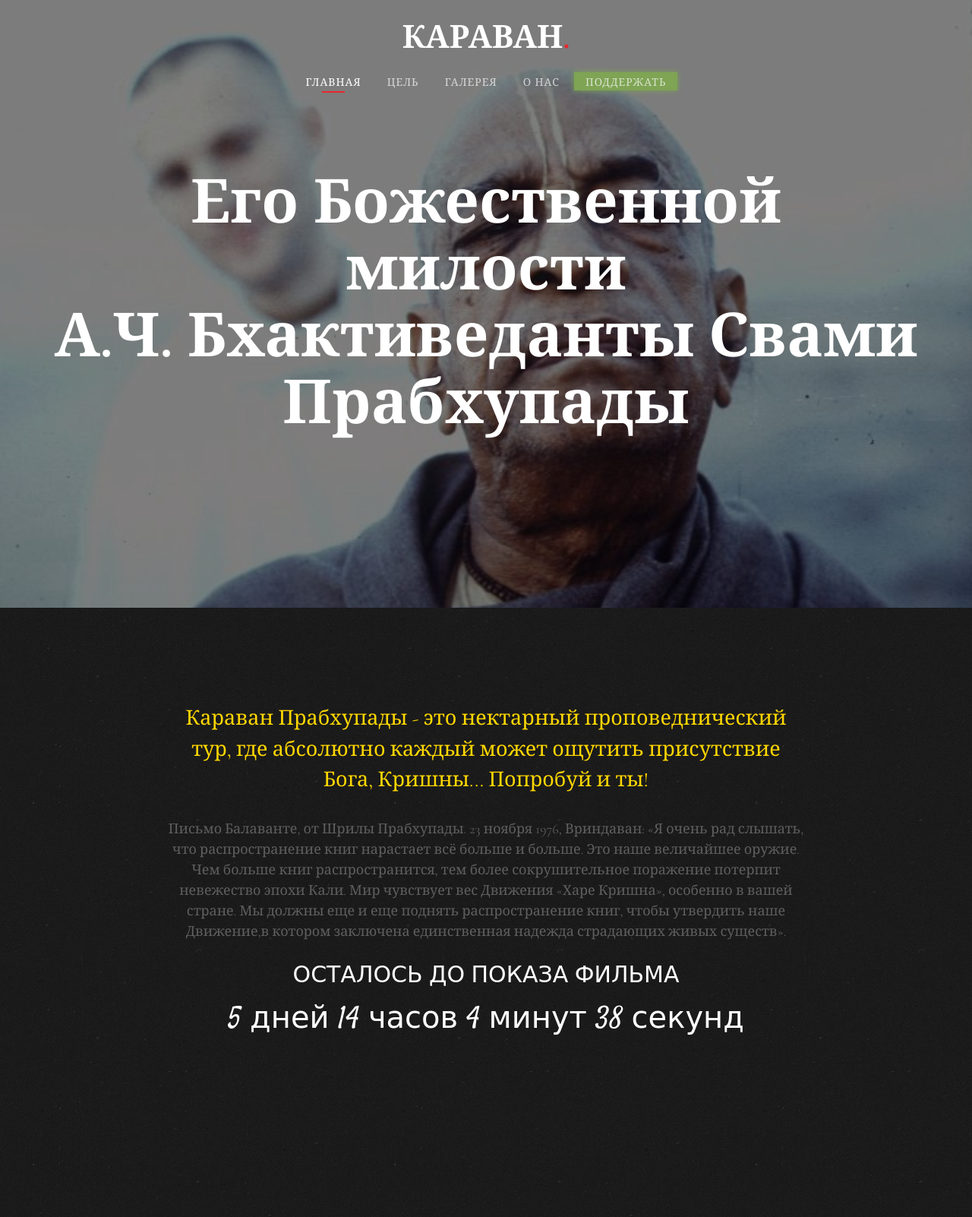
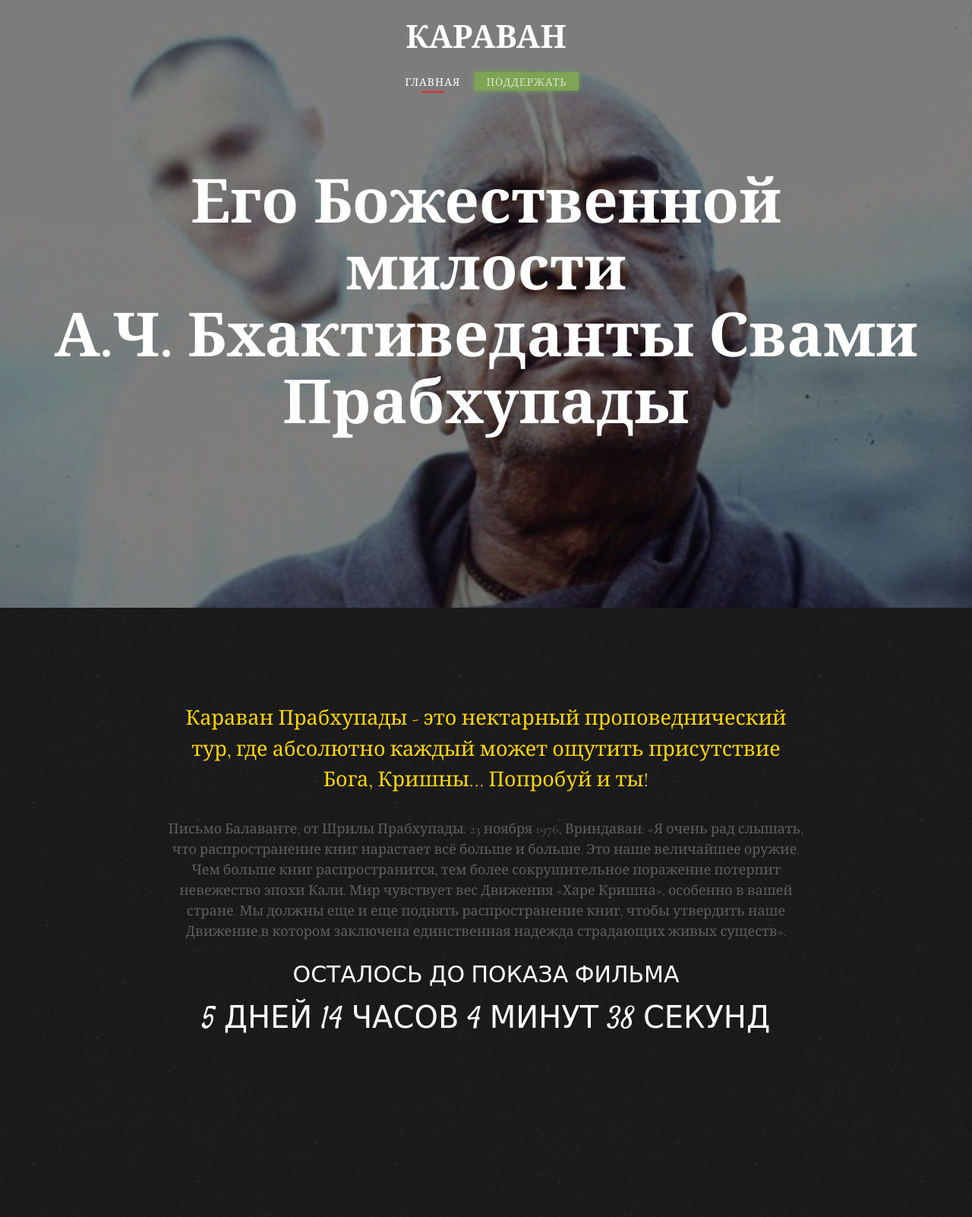
Before and after one commit to korobprog/karavan, a plain HTML site: page index.html in a window 1280 px wide. Shown: the top 1602 px of the page at 76% size. Drawn offline with nearby package versions, Linux system fonts and the light colour scheme; files whose address does not match are found by name.

Commit message:
slider correction 3

```diff
--- a/index.html
+++ b/index.html
@@ -57,22 +57,22 @@
 			<div class="container">
 				<div class="row">
 					<div class="col-xs-12 text-center logo-wrap">
-						<div id="fh5co-logo"><a href="index.html">КАРАВАН<span>.</span></a></div>
+						<div id="fh5co-logo"><a href="index.html">КАРАВАН</a></div>
 					</div>
 					<div class="col-xs-12 text-center menu-1 menu-wrap">
 						<ul>
 							<li class="active"><a href="index.html">Главная</a></li>
-							<li><a href="menu.html">Цель</a></li>
+							<!-- <li><a href="menu.html">Цель</a></li>
 							<li class="has-dropdown">
-								<a href="gallery.html">Галерея</a>
-								<!-- 	<ul class="dropdown">
+								<a href="gallery.html">Галерея</a> -->
+							<!-- 	<ul class="dropdown">
 									<li><a href="#">Events</a></li>
 									<li><a href="#">Food</a></li>
 									<li><a href="#">Coffees</a></li>
 								</ul> -->
 							</li>
 							<!-- <li><a href="reservation.html">Reservation</a></li> -->
-							<li><a href="about.html">О нас</a></li>
+							<!-- <li><a href="about.html">О нас</a></li> -->
 							<li type="submit" class="button-donate"><a href="contact.html">поддержать</a></li>
 						</ul>
 					</div>
@@ -119,11 +119,9 @@
 						</p>
 
 						<H2>ОСТАЛОСЬ ДО ПОКАЗА ФИЛЬМА</H2>
-						<h2 id="timer"></h2>
+						<h2 style="text-transform: uppercase;" id="timer"></h2>
 
-						<!-- <iframe id="premiere" src="https://kinescope.io/embed/203162370" frameborder="0"
-							class="col-md-8 col-md-offset-2"
-							allow="autoplay; fullscreen; picture-in-picture; encrypted-media;" allowfullscreen></iframe> -->
+						<iframe style="display: none;" id="premiere" src="" frameborder="0" class="" allow="" allowfullscreen></iframe>
 
 
 
--- a/js/timer.js
+++ b/js/timer.js
@@ -36,10 +36,11 @@
 		clearInterval(timer);
 		// Выводим сообщение об окончание
 		iframe.className = "premiere";
-		iframe.setAttribute('src', 'https://kinescope.io/embed/203162370');
+		iframe.setAttribute('src', 'https://kinescope.io/embed/203162821');
 		iframe.setAttribute('allow', 'autoplay; fullscreen; picture-in-picture; encrypted-media;');
 		iframe.setAttribute('allowfullscreen');
 		iframe.setAttribute('class', 'col-md-8 col-md-offset-2');
+		iframe.setAttribute('style', '');
 
 	} else { // Иначе
 		// Получаем время зависимую от разницы
```
